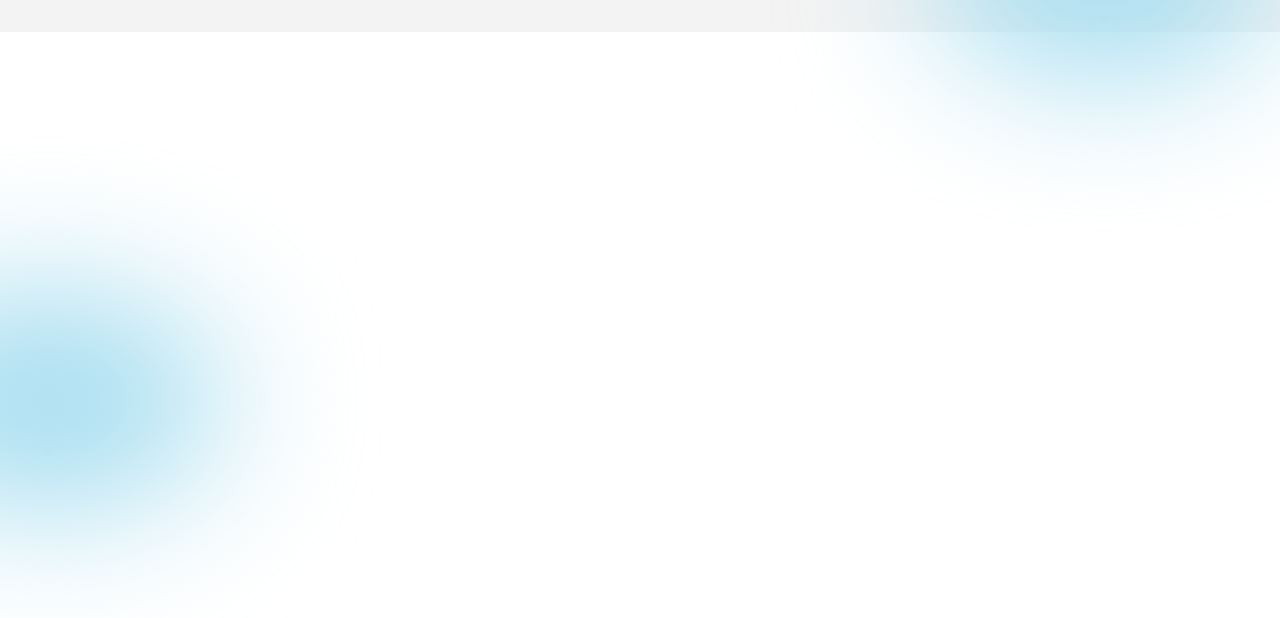
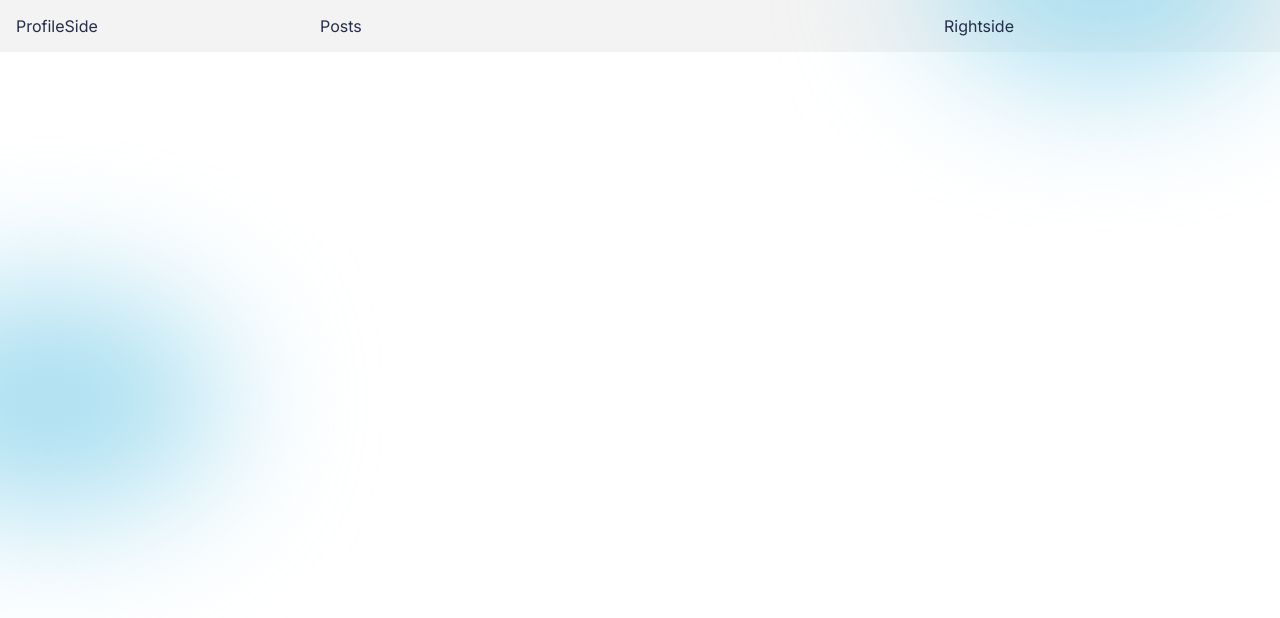
Before and after one commit to Layibaa/acp-final, a React (Create React App) app in the folder starter/: page / in a window 1280 px wide. Shown: the top 618 px of the page. Built offline with nearby package versions, Linux system fonts and the light colour scheme.

Commit message:
Home page layout
made home page divided it into 3 parts left mid and right
also started making components

```diff
--- a/starter/src/App.js
+++ b/starter/src/App.js
@@ -1,9 +1,12 @@
 import "./App.css"
+import Home from "./pages/home/Home"
+
 function App() {
   return (
     <div className="App">
       <div className="blur" style={{top: '-18%', right: '0'}}></div>
       <div className="blur" style={{top: '36%', left: '-8rem'}}></div>
+    <Home/>
     </div>
   );
 }
--- /dev/null
+++ b/starter/src/components/profileSide/ProfileSide.jsx
@@ -0,0 +1,13 @@
+import React from 'react'
+
+const profileSide = () => {
+  return (
+    <div>
+      <div className="ProfileSide">
+        ProfileSide
+      </div>
+    </div>
+  )
+}
+
+export default profileSide
--- /dev/null
+++ b/starter/src/pages/home/Home.css
@@ -0,0 +1,6 @@
+.Home{
+    position: relative;
+    display: grid;
+    grid-template-columns: 18rem auto 20rem;
+    gap: 1rem;
+}
--- /dev/null
+++ b/starter/src/pages/home/Home.jsx
@@ -0,0 +1,14 @@
+import React from 'react'
+import './Home.css'
+import ProfileSide from '../../components/profileSide/ProfileSide'
+const home = () => {
+  return (
+    <div className="Home">
+      <ProfileSide/>
+      <div className="postSide">Posts</div>
+      <div className="rightSide">Rightside</div>
+    </div>
+  )
+}
+
+export default home
```
Also changed, not shown: starter/src/components/profileSide/ProfileSide.css (added).
